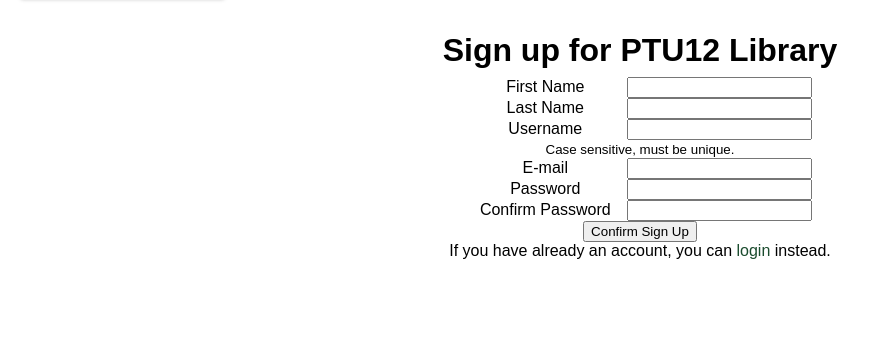
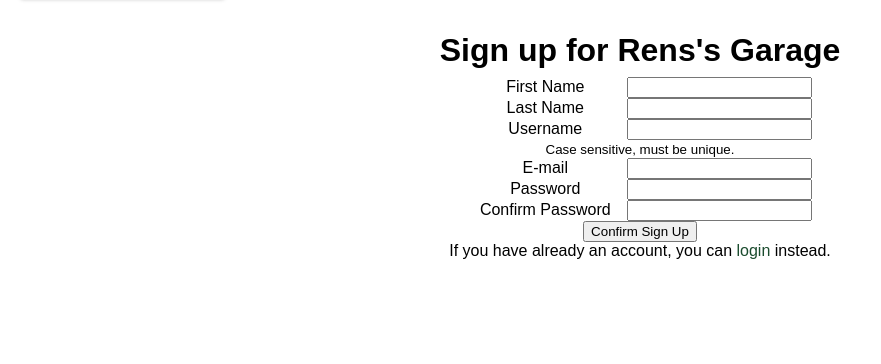
Before and after one commit to RenaldasZ/autoservisas, a Django app: page /profile/signup/ in a window 1280 px wide. Shown: the part 56-420 px from the top of the page, without its empty margins (0-881 px from the left). Run offline with Django 4.2, Linux system fonts and the light colour scheme.

Commit message:
no comment

```diff
--- a/autoservice/user_profile/templates/user_profile/signup.html
+++ b/autoservice/user_profile/templates/user_profile/signup.html
@@ -1,7 +1,7 @@
 {% extends 'base.html' %}
 {% block title %}Sign up for {{ block.super }}{% endblock title %}
 {% block content %}
-<h1>Sign up for PTU12 Library</h1>
+<h1>Sign up for Rens's Garage</h1>
 <form action="{{ request.path }}" method="post">
     {% csrf_token %}
     <p>
```
